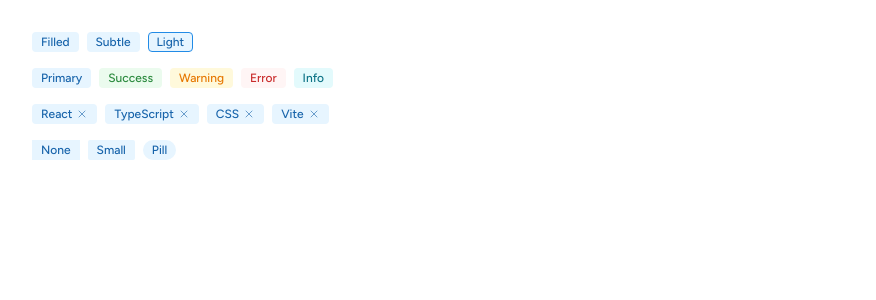
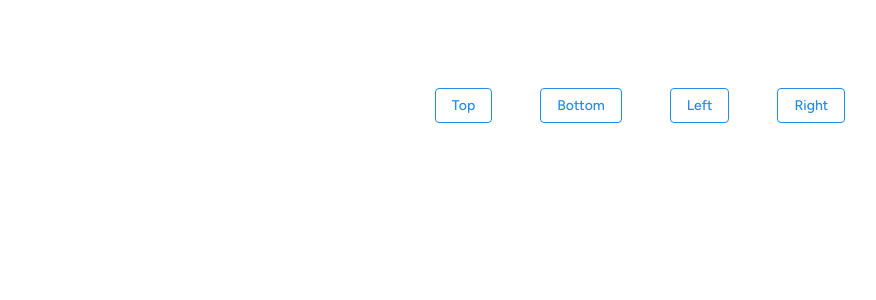
Before and after one commit to vanurag02/Pixel-UI, a React (Vite) app in the folder pixel-ui/: page / in a window 1280 px wide. Shown: the top 300 px of the page, without its empty margins (0-876 px from the left). Built offline with nearby package versions, Linux system fonts and the light colour scheme.

Commit message:
feat: Field and Tooltip added | Apr 09, 2026

```diff
--- a/pixel-ui/src/App.jsx
+++ b/pixel-ui/src/App.jsx
@@ -37,68 +37,38 @@ import MenuLabel from "./components/Menu/MenuLabel";
 import Dropdown from "./components/Dropdown/Dropdown";
 import DropdownItem from "./components/Dropdown/DropdownItem";
 import Combobox from "./components/Combobox/Combobox";
+import Field from "./components/Field/Field";
+import Tooltip from "./components/Tooltip/Tooltip";
 
 const frameworks = ["React", "Vue", "Svelte", "Angular", "Solid", "Qwik"];
 const skills = ["JavaScript", "TypeScript", "CSS", "HTML", "Node.js", "Python"];
 
 function App() {
-  const [tags, setTags] = useState(["React", "TypeScript", "CSS", "Vite"]);
-
   return (
     <div
       style={{
         display: "flex",
-        flexDirection: "column",
-        gap: "16px",
-        padding: "24px",
+        gap: "48px",
+        padding: "80px",
+        alignItems: "center",
+        justifyContent: "center",
       }}
     >
-      {/* Variants */}
-      <div style={{ display: "flex", gap: "8px" }}>
-        <Tag>Filled</Tag>
-        <Tag variant="subtle">Subtle</Tag>
-        <Tag variant="light">Light</Tag>
-      </div>
+      <Tooltip label="This appears on top">
+        <Button variant="outline">Top</Button>
+      </Tooltip>
 
-      {/* Colors */}
-      <div style={{ display: "flex", gap: "8px" }}>
-        <Tag variant="subtle" color="primary">
-          Primary
-        </Tag>
-        <Tag variant="subtle" color="success">
-          Success
-        </Tag>
-        <Tag variant="subtle" color="warning">
-          Warning
-        </Tag>
-        <Tag variant="subtle" color="error">
-          Error
-        </Tag>
-        <Tag variant="subtle" color="info">
-          Info
-        </Tag>
-      </div>
+      <Tooltip label="This appears on bottom" position="bottom">
+        <Button variant="outline">Bottom</Button>
+      </Tooltip>
 
-      {/* Closable */}
-      <div style={{ display: "flex", gap: "8px", flexWrap: "wrap" }}>
-        {tags.map((tag) => (
-          <Tag
-            key={tag}
-            variant="subtle"
-            closable
-            onClose={() => setTags(tags.filter((t) => t !== tag))}
-          >
-            {tag}
-          </Tag>
-        ))}
-      </div>
+      <Tooltip label="This appears on left" position="left">
+        <Button variant="outline">Left</Button>
+      </Tooltip>
 
-      {/* Radius */}
-      <div style={{ display: "flex", gap: "8px" }}>
-        <Tag radius="none">None</Tag>
-        <Tag radius="sm">Small</Tag>
-        <Tag radius="pill">Pill</Tag>
-      </div>
+      <Tooltip label="This appears on right" position="right">
+        <Button variant="outline">Right</Button>
+      </Tooltip>
     </div>
   );
 }
--- /dev/null
+++ b/pixel-ui/src/components/Field/Field.css
@@ -0,0 +1,39 @@
+/* ===== Pixel UI — Field Component ===== */
+
+/* ===== Base ===== */
+.field {
+  display: flex;
+  flex-direction: column;
+  gap: var(--spacing-2);
+}
+
+/* ===== Input Wrapper ===== */
+.field__input {
+  display: flex;
+  flex-direction: column;
+}
+
+/* ===== Messages ===== */
+.field__message {
+  font-family: var(--font-family);
+  font-weight: var(--font-weight-regular);
+  line-height: var(--line-height-normal);
+}
+
+/* ===== Size ===== */
+.field__message--sm {
+  font-size: var(--font-size-xs);
+}
+.field__message--md {
+  font-size: var(--font-size-sm);
+}
+
+/* ===== Error Message ===== */
+.field__message--error {
+  color: var(--color-error);
+}
+
+/* ===== Description ===== */
+.field__message--description {
+  color: var(--color-text-secondary);
+}
--- /dev/null
+++ b/pixel-ui/src/components/Field/Field.jsx
@@ -0,0 +1,55 @@
+import { Children, cloneElement } from "react";
+import Label from "../Label/Label";
+import "./Field.css";
+
+function Field({
+  children,
+  label,
+  required = false,
+  error,
+  description,
+  size = "md",
+  className,
+  style,
+}) {
+  const child = Children.only(children);
+  const enhancedChild = cloneElement(child, {
+    error: !!error,
+    id: child.props.id || label?.toLowerCase().replace(/\s+/g, "-"),
+  });
+
+  return (
+    <div
+      className={["field", className].filter(Boolean).join(" ")}
+      style={style}
+    >
+      {label && (
+        <Label
+          htmlFor={child.props.id || label?.toLowerCase().replace(/\s+/g, "-")}
+          size={size}
+          required={required}
+        >
+          {label}
+        </Label>
+      )}
+
+      <div className="field__input">{enhancedChild}</div>
+
+      {error ? (
+        <span
+          className={`field__message field__message--error field__message--${size}`}
+        >
+          {error}
+        </span>
+      ) : description ? (
+        <span
+          className={`field__message field__message--description field__message--${size}`}
+        >
+          {description}
+        </span>
+      ) : null}
+    </div>
+  );
+}
+
+export default Field;
--- /dev/null
+++ b/pixel-ui/src/components/Tooltip/Tooltip.css
@@ -0,0 +1,98 @@
+/* ===== Pixel UI — Tooltip Component ===== */
+
+/* ===== Wrapper ===== */
+.tooltip-wrapper {
+  position: relative;
+  display: inline-flex;
+  align-items: center;
+  justify-content: center;
+}
+
+/* ===== Tooltip Box ===== */
+.tooltip {
+  position: absolute;
+  z-index: 200;
+  background-color: var(--color-gray-9);
+  color: var(--color-white);
+  font-family: var(--font-family);
+  font-size: var(--font-size-sm);
+  font-weight: var(--font-weight-regular);
+  padding: var(--spacing-2) var(--spacing-3);
+  border-radius: var(--radius-default);
+  white-space: nowrap;
+  pointer-events: none;
+  opacity: 0;
+  transition: opacity 0.2s ease-in-out;
+}
+
+.tooltip-wrapper:hover .tooltip {
+  opacity: 1;
+}
+
+/* ===== Arrow ===== */
+.tooltip__arrow {
+  position: absolute;
+  width: 0;
+  height: 0;
+  border: 5px solid transparent;
+}
+
+/* ===== Position — Top ===== */
+.tooltip--top {
+  bottom: calc(100% + 8px);
+  left: 50%;
+  transform: translateX(-50%);
+}
+
+.tooltip--top .tooltip__arrow {
+  top: 100%;
+  left: 50%;
+  transform: translateX(-50%);
+  border-top-color: var(--color-gray-9);
+  border-bottom: none;
+}
+
+/* ===== Position — Bottom ===== */
+.tooltip--bottom {
+  top: calc(100% + 8px);
+  left: 50%;
+  transform: translateX(-50%);
+}
+
+.tooltip--bottom .tooltip__arrow {
+  bottom: 100%;
+  left: 50%;
+  transform: translateX(-50%);
+  border-bottom-color: var(--color-gray-9);
+  border-top: none;
+}
+
+/* ===== Position — Left ===== */
+.tooltip--left {
+  right: calc(100% + 8px);
+  top: 50%;
+  transform: translateY(-50%);
+}
+
+.tooltip--left .tooltip__arrow {
+  left: 100%;
+  top: 50%;
+  transform: translateY(-50%);
+  border-left-color: var(--color-gray-9);
+  border-right: none;
+}
+
+/* ===== Position — Right ===== */
+.tooltip--right {
+  left: calc(100% + 8px);
+  top: 50%;
+  transform: translateY(-50%);
+}
+
+.tooltip--right .tooltip__arrow {
+  right: 100%;
+  top: 50%;
+  transform: translateY(-50%);
+  border-right-color: var(--color-gray-9);
+  border-left: none;
+}
--- /dev/null
+++ b/pixel-ui/src/components/Tooltip/Tooltip.jsx
@@ -0,0 +1,18 @@
+import "./Tooltip.css";
+
+function Tooltip({ children, label, position = "top", className, style }) {
+  return (
+    <div
+      className={["tooltip-wrapper", className].filter(Boolean).join(" ")}
+      style={style}
+    >
+      {children}
+      <div className={`tooltip tooltip--${position}`} role="tooltip">
+        {label}
+        <span className="tooltip__arrow" />
+      </div>
+    </div>
+  );
+}
+
+export default Tooltip;
```
